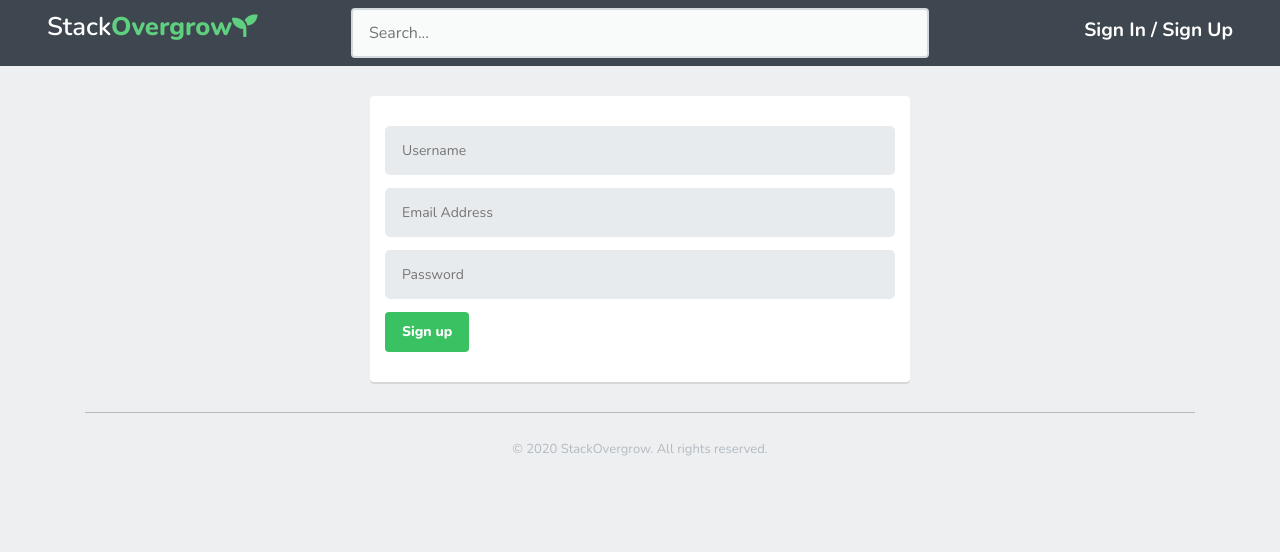
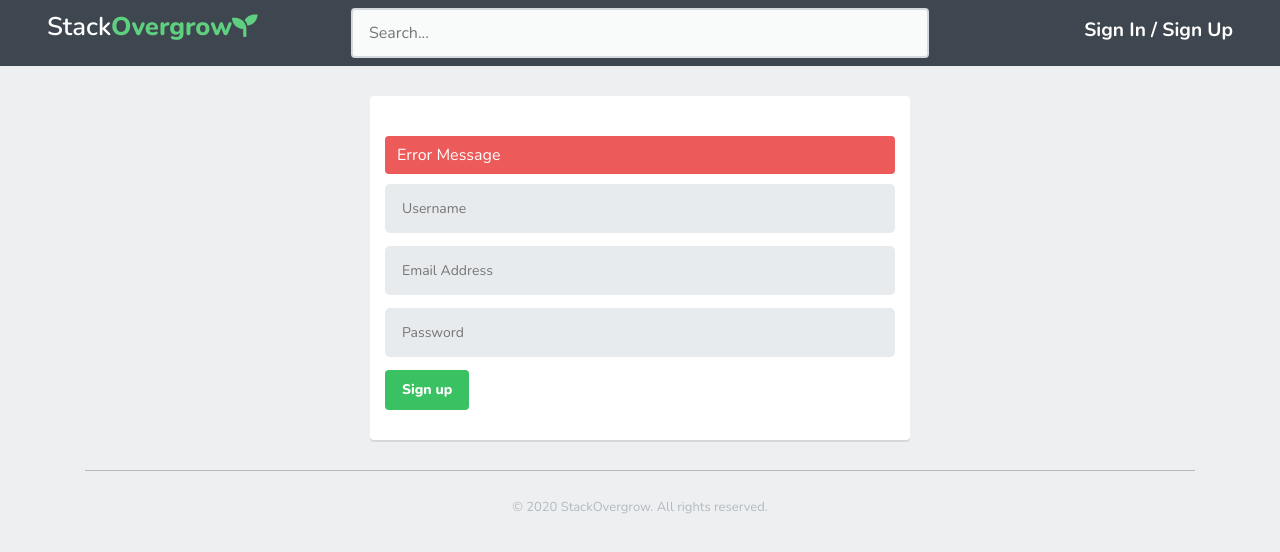
Before and after one commit to rifatcholakov/softuni-vue-project, a Vue app: page /sign-up in a window 1280 px wide. Shown: the top 552 px of the page. Built offline with nearby package versions, Linux system fonts and the light colour scheme.

Commit message:
Added error styling

```diff
--- a/src/App.vue
+++ b/src/App.vue
@@ -24,4 +24,14 @@ export default {
 .app {
     font-family: 'Nunito', sans-serif;
 }
+
+.error-message {
+    background: #ed5a5a;
+    color: #fff;
+    border-radius: 4px;
+    border: solid 2px #ed5a5a;
+    padding: 5px 10px;
+    margin: 10px 0;
+}
+
 </style>
--- a/src/views/AskQuestion.vue
+++ b/src/views/AskQuestion.vue
@@ -3,7 +3,9 @@
         <div class="row">
             <div class="col">
                 <form class="form">
+                    <div class="error-message">Your Question Error Messages</div>
                     <input type="text" placeholder="You question" class="form-field">
+                    <div class="error-message">Vue Editor Error Messages</div>
                     <vue-editor v-model="content"></vue-editor>
                     <button class="ask-btn">Ask</button>
                 </form>
--- a/src/views/QuestionDetail.vue
+++ b/src/views/QuestionDetail.vue
@@ -48,6 +48,7 @@
             <div class="col">
                 <div class="box">
                     <h2 class="your-answer-title">Your Answer</h2>
+                    <div class="error-message">Error Message</div>
                     <vue-editor v-model="content"></vue-editor>
                     <button class="post-answer-btn">Post Your Answer</button>
                 </div>
--- a/src/views/SignIn.vue
+++ b/src/views/SignIn.vue
@@ -4,6 +4,7 @@
             <div class="col-lg-3"></div>
             <div class="col-lg-6">
                 <form class="form">
+                    <div class="error-message">Error Message</div>
                     <input type="email" class="form-field" placeholder="Email Address">
                     <input type="password" class="form-field" placeholder="Password">
                     <button class="signin-btn">Sign in</button>
--- a/src/views/SignUp.vue
+++ b/src/views/SignUp.vue
@@ -4,6 +4,7 @@
             <div class="col-lg-3 col-md-2 col-sm-1"></div>
             <div class="col-lg-6">
                 <form class="form">
+                    <div class="error-message">Error Message</div>
                     <input type="text" class="form-field" placeholder="Username">
                     <input type="email" class="form-field" placeholder="Email Address">
                     <input type="password" class="form-field" placeholder="Password">
```
